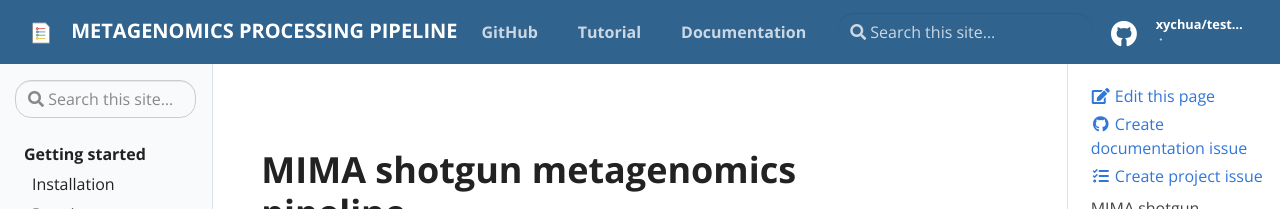
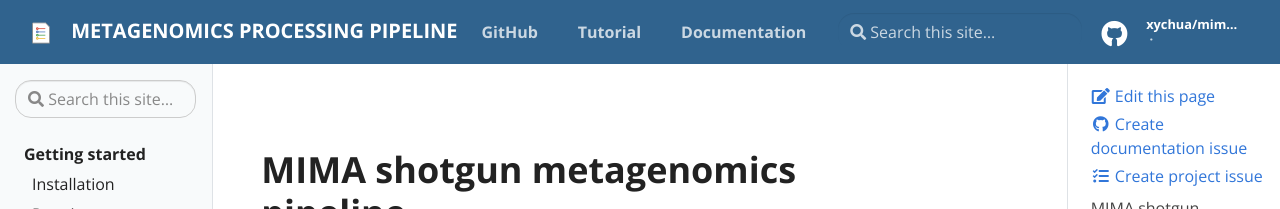
Before and after one commit to mrcbioinfo/mima-pipeline, a Jekyll site: the page built from docs/pages/index.md, in a window 1280 px wide. Shown: the top 209 px of the page. Built offline with Jekyll 4.4.1, drawn with Linux system fonts in a browser that asks for light colours.

Commit message:
update links and rename repo

```diff
--- a/docs/_config.yml
+++ b/docs/_config.yml
@@ -15,7 +15,7 @@
 # in the templates via {{ site.myvariable }}.
 
 title: Metagenomics processing pipeline
-email: your-email@domain.com
+email: mrc_bioinformatics_unit@groups.unsw.edu.au
 author: UNSW MRC Bioinformatics
 description: > # this means to ignore newlines until "baseurl:"
   Tutorial for running the MIMA pipeline for processing shotgun metagenomics samples.
@@ -28,9 +28,9 @@
 url: "https://xychua.github.io" # the base hostname & protocol for your site
 
 # Social (First three Required)
-repo: "https://github.com/xychua/test-gitpages"
+repo: "https://github.com/xychua/mima-pipeline"
 github_user: "xychua"
-github_repo: "test-gitpages"
+github_repo: "mima-pipeline"
 github_branch: "master"
 
 # Optional
```
